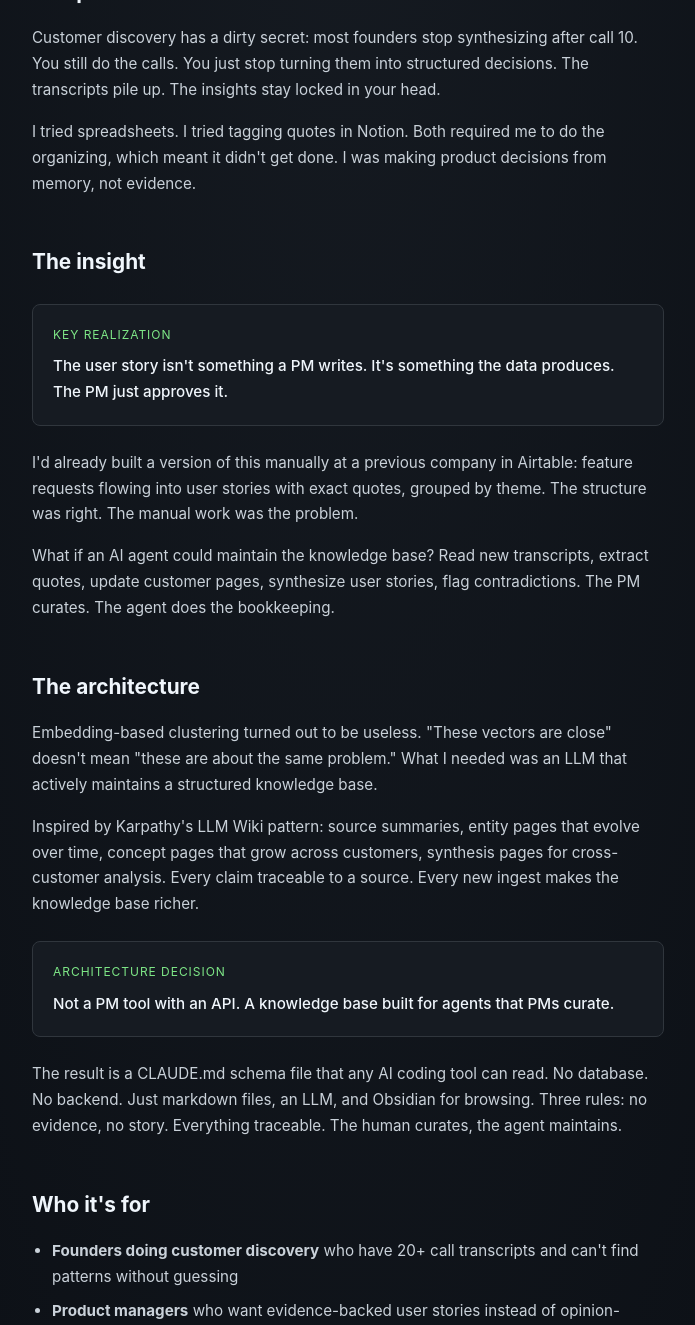
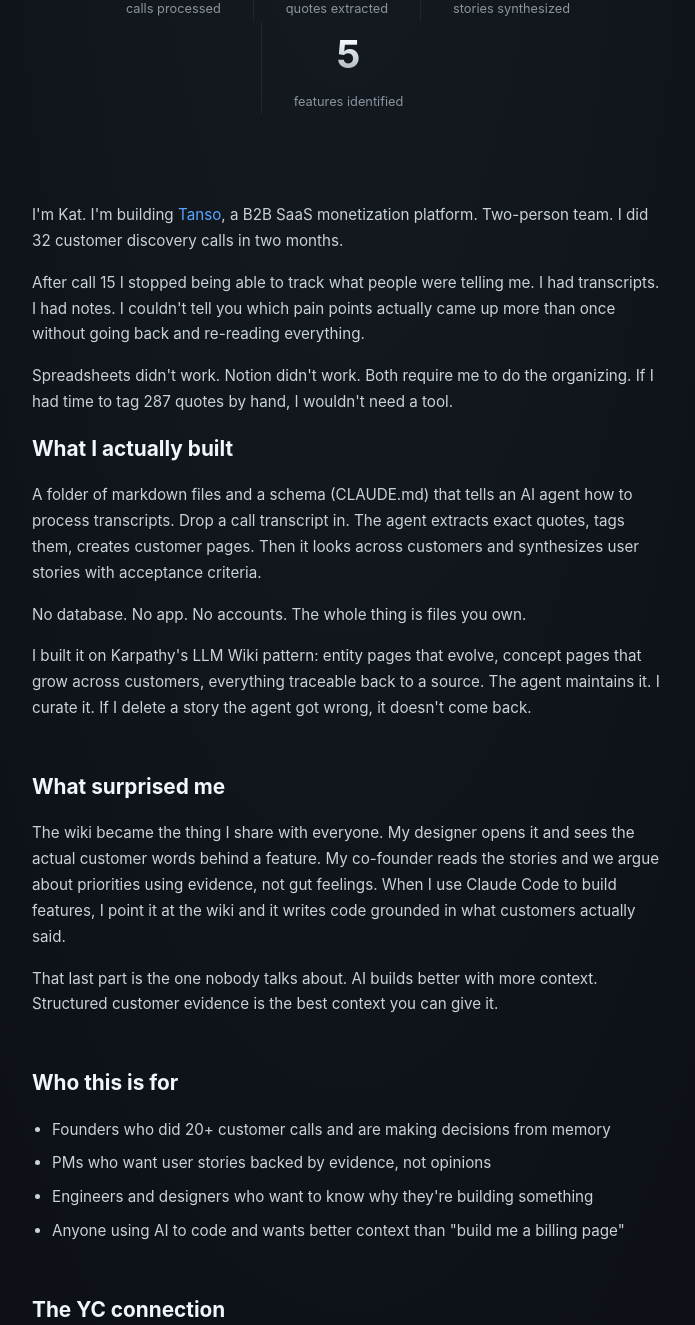
Before and after one commit to katrinalaszlo/buildnext-oss, a plain HTML site: page docs/story.html in a window 1280 px wide. Shown: the part 418-1743 px from the top of the page, without its empty margins (292-987 px from the left). Drawn offline with Linux system fonts and the light colour scheme.

Commit message:
docs: move stats to story page, rewrite in founder voice
Co-Authored-By: Claude Opus 4.6 (1M context) <noreply@anthropic.com>

```diff
--- a/docs/story.html
+++ b/docs/story.html
@@ -62,6 +62,12 @@ blockquote {
 ul { margin: 12px 0 16px 20px; }
 li { margin-bottom: 8px; font-size: 0.95rem; }
 
+.stats { display: flex; gap: 0; justify-content: center; margin: 40px 0 56px; flex-wrap: wrap; }
+.stat { text-align: center; padding: 0 32px; border-left: 1px solid #21262d; }
+.stat:first-child { border-left: none; }
+.stat .num { font-size: 2.4rem; font-weight: 700; display: block; background: linear-gradient(180deg, #f0f6fc 30%, #8b949e); -webkit-background-clip: text; -webkit-text-fill-color: transparent; background-clip: text; }
+.stat .label { font-size: 0.8rem; color: #8b949e; }
+
 .cta { text-align: center; padding: 64px 0 80px; border-top: 1px solid #21262d; margin-top: 48px; }
 .cta a {
   display: inline-block;
@@ -98,61 +104,55 @@ GitHub
 <div class="container">
 
 <header>
-<p class="timeline">April 2026</p>
-<h1>Why I built this</h1>
-<p class="sub">I did 32 customer discovery calls for Tanso. I had transcripts for all of them. I could not tell you which pain points actually recurred across customers without guessing.</p>
+<h1>The story</h1>
+<p class="sub">I built this for myself. Then YC described it in an RFS. So I open sourced it.</p>
 </header>
+
+<div class="stats">
+<div class="stat"><span class="num">32</span><span class="label">calls processed</span></div>
+<div class="stat"><span class="num">287</span><span class="label">quotes extracted</span></div>
+<div class="stat"><span class="num">9</span><span class="label">stories synthesized</span></div>
+<div class="stat"><span class="num">5</span><span class="label">features identified</span></div>
+</div>
 
 <section>
 
-<h2>The problem</h2>
+<p>I'm Kat. I'm building <a href="https://tanso.io">Tanso</a>, a B2B SaaS monetization platform. Two-person team. I did 32 customer discovery calls in two months.</p>
 
-<p>Customer discovery has a dirty secret: most founders stop synthesizing after call 10. You still do the calls. You just stop turning them into structured decisions. The transcripts pile up. The insights stay locked in your head.</p>
+<p>After call 15 I stopped being able to track what people were telling me. I had transcripts. I had notes. I couldn't tell you which pain points actually came up more than once without going back and re-reading everything.</p>
 
-<p>I tried spreadsheets. I tried tagging quotes in Notion. Both required me to do the organizing, which meant it didn't get done. I was making product decisions from memory, not evidence.</p>
+<p>Spreadsheets didn't work. Notion didn't work. Both require me to do the organizing. If I had time to tag 287 quotes by hand, I wouldn't need a tool.</p>
 
-<h2>The insight</h2>
+<h2>What I actually built</h2>
 
-<div class="insight">
-<div class="label">Key realization</div>
-<p>The user story isn't something a PM writes. It's something the data produces. The PM just approves it.</p>
-</div>
+<p>A folder of markdown files and a schema (CLAUDE.md) that tells an AI agent how to process transcripts. Drop a call transcript in. The agent extracts exact quotes, tags them, creates customer pages. Then it looks across customers and synthesizes user stories with acceptance criteria.</p>
 
-<p>I'd already built a version of this manually at a previous company in Airtable: feature requests flowing into user stories with exact quotes, grouped by theme. The structure was right. The manual work was the problem.</p>
+<p>No database. No app. No accounts. The whole thing is files you own.</p>
 
-<p>What if an AI agent could maintain the knowledge base? Read new transcripts, extract quotes, update customer pages, synthesize user stories, flag contradictions. The PM curates. The agent does the bookkeeping.</p>
+<p>I built it on Karpathy's LLM Wiki pattern: entity pages that evolve, concept pages that grow across customers, everything traceable back to a source. The agent maintains it. I curate it. If I delete a story the agent got wrong, it doesn't come back.</p>
 
-<h2>The architecture</h2>
+<h2>What surprised me</h2>
 
-<p>Embedding-based clustering turned out to be useless. "These vectors are close" doesn't mean "these are about the same problem." What I needed was an LLM that actively maintains a structured knowledge base.</p>
+<p>The wiki became the thing I share with everyone. My designer opens it and sees the actual customer words behind a feature. My co-founder reads the stories and we argue about priorities using evidence, not gut feelings. When I use Claude Code to build features, I point it at the wiki and it writes code grounded in what customers actually said.</p>
 
-<p>Inspired by Karpathy's LLM Wiki pattern: source summaries, entity pages that evolve over time, concept pages that grow across customers, synthesis pages for cross-customer analysis. Every claim traceable to a source. Every new ingest makes the knowledge base richer.</p>
+<p>That last part is the one nobody talks about. AI builds better with more context. Structured customer evidence is the best context you can give it.</p>
 
-<div class="insight">
-<div class="label">Architecture decision</div>
-<p>Not a PM tool with an API. A knowledge base built for agents that PMs curate.</p>
-</div>
-
-<p>The result is a CLAUDE.md schema file that any AI coding tool can read. No database. No backend. Just markdown files, an LLM, and Obsidian for browsing. Three rules: no evidence, no story. Everything traceable. The human curates, the agent maintains.</p>
-
-<h2>Who it's for</h2>
+<h2>Who this is for</h2>
 
 <ul>
-<li><strong>Founders doing customer discovery</strong> who have 20+ call transcripts and can't find patterns without guessing</li>
-<li><strong>Product managers</strong> who want evidence-backed user stories instead of opinion-driven roadmaps</li>
-<li><strong>Engineers and designers</strong> who want to click "why?" on any story and see the exact customer quotes behind it</li>
-<li><strong>AI coding agents</strong> that build better when they have structured customer context, not just a prompt</li>
+<li>Founders who did 20+ customer calls and are making decisions from memory</li>
+<li>PMs who want user stories backed by evidence, not opinions</li>
+<li>Engineers and designers who want to know why they're building something</li>
+<li>Anyone using AI to code and wants better context than "build me a billing page"</li>
 </ul>
 
-<h2>What happened next</h2>
+<h2>The YC connection</h2>
 
-<p>I processed 32 real customer calls. 287 quotes extracted. 9 user stories synthesized. 5 feature areas identified. Every story traces back to what customers actually said.</p>
-
-<p>The wiki became the thing I share with my team. Designers see the exact quotes behind a feature request. Engineers see why a story matters, not just what to build. And when I use AI to write code, having structured customer evidence as context makes the output way better than "build me a billing page."</p>
-
-<p>Then YC published a Request for Startups for "Cursor for Product Management" describing exactly what I'd already built. So I open sourced it.</p>
+<p>After I built this, YC published an RFS for "Cursor for Product Management":</p>
 
 <blockquote>"Upload customer interviews and product usage data, ask 'what should we build next?', and get the outline of a new feature complete with an explanation based on customer feedback."<br>— YC RFS, Spring 2026</blockquote>
+
+<p>That's what this does. I open sourced it.</p>
 
 </section>
 
```
Also changed, not shown: docs/index.html (+0 -6 lines).
